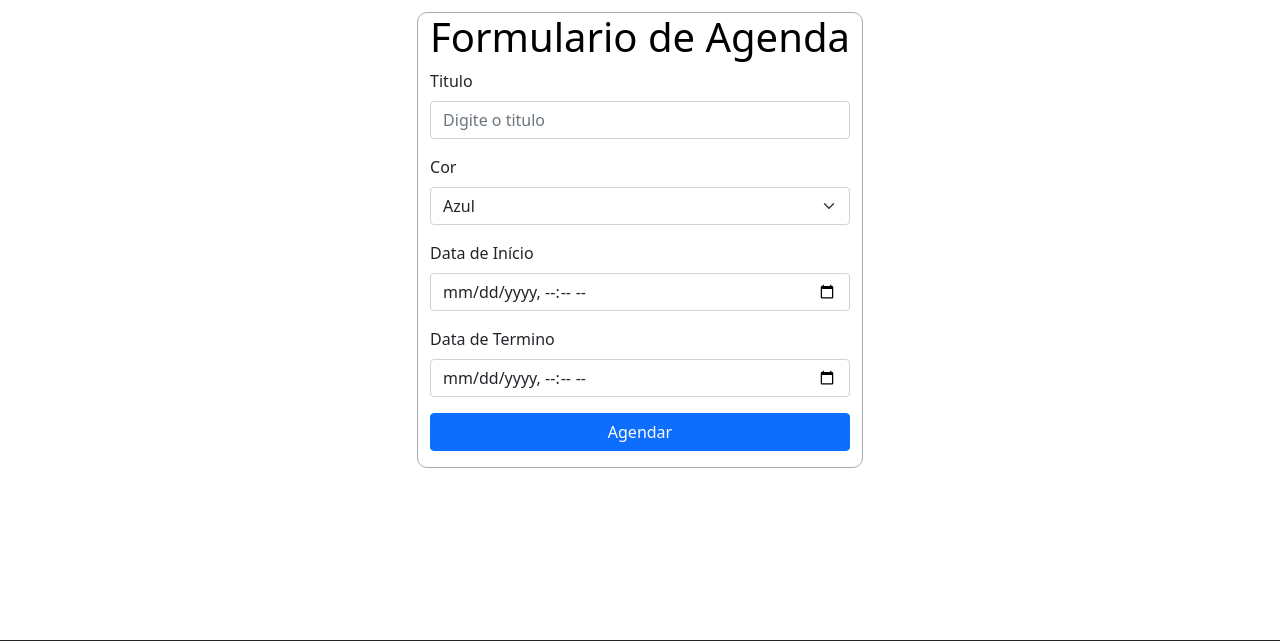
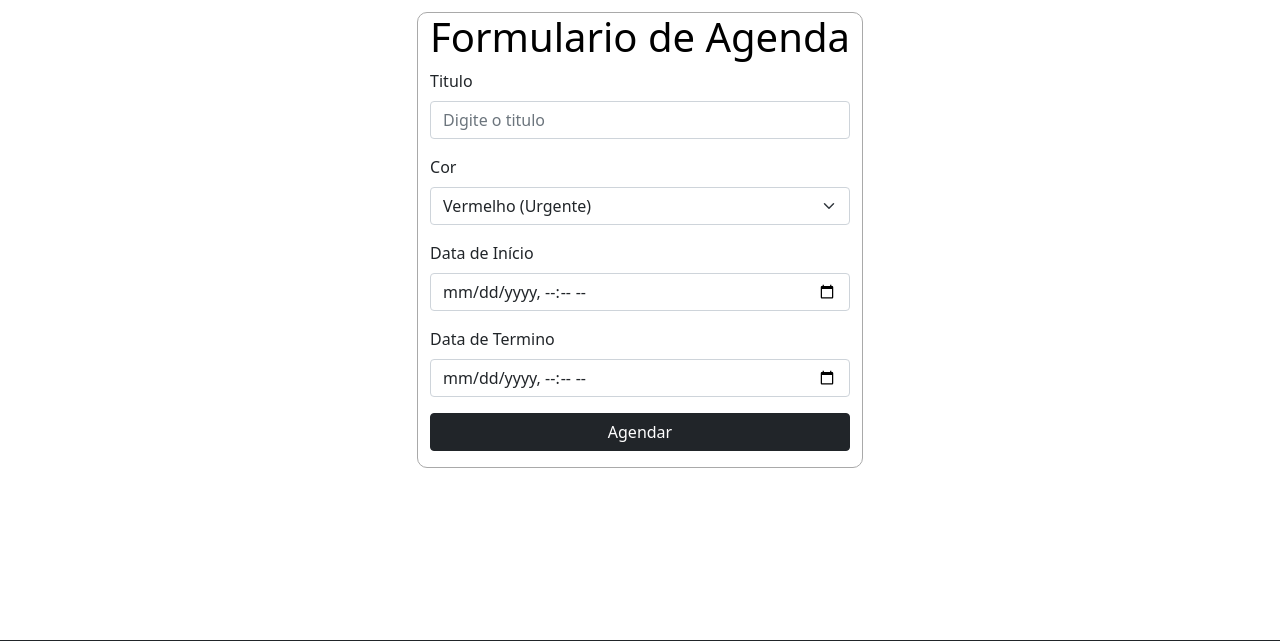
Before and after one commit to NecromancerSL/ProjetoAgenda, a PHP site: page /agendamento_formulario.php in a window 1280 px wide. Shown: the part 216-857 px from the top of the page. Run offline with PHP 8.4, Linux system fonts and the light colour scheme; the visitor is signed in with stand-in values (Sample User, id 1); some libraries are stand-ins or nearby versions.

Commit message:
Alteração da ordem das cores, nomeando elas e troca de cor dos bostões

```diff
--- a/Coisas para fazer.txt
+++ b/Coisas para fazer.txt
@@ -5,7 +5,7 @@ cadastro:
 
 - estilizar o botão de visualizar senha 🆗
 
-- arrumar a formatação da data 🆗
+- arrumar a formatação da data
 
 -----------------------------------------------------------------
 
@@ -29,7 +29,7 @@ perfil editar:
 
 - botão de mostrar senha
 
-- arrumar a data 🆗
+- arrumar a data
 
 - melhorar a aparencia
 
@@ -47,7 +47,7 @@ agendamentos:
 
 formulario de agendamentos:
 
-- arrumar a parte da data 🆗
+- arrumar a parte da data
 
 - colocar uma parse de situação dentro de cada cor
 
--- a/CódigoTeste/agendamento_formulario.php
+++ b/CódigoTeste/agendamento_formulario.php
@@ -59,10 +59,10 @@
                         <div class="mb-3">
                             <label for="formGroupExampleInput" class="form-label">Cor</label>
                             <select class="form-select" aria-label="Default select example" name="agendaCor" id="cor">
-                                <option value="blue" selected>Azul</option>
-                                <option value="green">Verde</option>
-                                <option value="yellow">Amarelo</option>
-                                <option value="red">Vermelho</option>
+                                <option value="red" selected>Vermelho (Urgente)</option>
+                                <option value="yellow">Amarelo (Importante)</option>
+                                <option value="green">Verde (Desejável)</option>
+                                <option value="blue">Azul (Descartável)</option>
 
                             </select>
                         </div>
@@ -80,7 +80,7 @@
                         </div>
 
                         <div class="mb-3">
-                            <button type="submit" class="btn btn-primary botao" id="btnacessar">Agendar</button>
+                            <button type="submit" class="btn btn-dark botao" id="btnacessar">Agendar</button>
                         </div>
 
                         <h6 class="alerta" id="alerta"></h6>
--- a/CódigoTeste/agendamentos.php
+++ b/CódigoTeste/agendamentos.php
@@ -67,7 +67,7 @@
 
 
               echo "<tr><td>$title</td> <td style='background-color:$color ;'></td> <td>".date('d/m/Y H:i', strtotime($start))."</td> <td>".date('d/m/Y H:i', strtotime($end))."</td>";
-              echo "<td><a href='agendamento_formulario_editar.php?id=$id'class='btn btn-primary'>Editar</a><a href='deletar.php?id=$id'class='btn btn-danger'>Apagar</a></td></tr>";
+              echo "<td><a href='agendamento_formulario_editar.php?id=$id'class='btn btn-info'>Editar</a><a href='deletar.php?id=$id'class='btn btn-danger'>Apagar</a></td></tr>";
             }
 
             mysqli_close($conexao);
@@ -77,7 +77,7 @@
                 </div>
                 <div class="mb-3">
                     <a href="agendamento_formulario.php">
-                        <button type="button" class="btn btn-success botao">Agendar</button>
+                        <button type="button" class="btn btn-dark botao">Agendar</button>
                     </a>
                 </div>
             </div>
--- a/CódigoTeste/cadastro_formulario.php
+++ b/CódigoTeste/cadastro_formulario.php
@@ -52,7 +52,7 @@
                     </div>
 
                     <div class="mb-3">
-                        <button type="submit" class="btn btn-primary botao" id="btnacessar">Cadastrar</button>
+                        <button type="submit" class="btn btn-dark botao" id="btnacessar">Cadastrar</button>
                     </div>
 
                     <h6 class="alerta" id="alerta">
--- a/CódigoTeste/home.php
+++ b/CódigoTeste/home.php
@@ -69,12 +69,13 @@
             </div>
         </nav>
         <div class="container p-4">
-            <h1 class="titulo" id="texto">Calendario</h1>
+            <h1 class="titulo" id="texto">Calendário</h1>
             <div id='calendar'>
 
             </div>
+            <br>
             <div class="row  justify-content-center align-items-center">
-                <a href="agendamentos.php"><button type="submit" class="btn btn-primary botao">Agendamentos</button>
+                <a href="agendamentos.php"><button type="submit" class="btn btn-dark botao">Agendamentos</button>
                 </a>
             </div>
         </div>
--- a/CódigoTeste/index.php
+++ b/CódigoTeste/index.php
@@ -37,7 +37,7 @@
                     </div>
 
                     <div class="mb-3">
-                        <button type="submit" class="btn btn-primary botao" id="btnacessar">Acessar</button>
+                        <button type="submit" class="btn btn-dark botao" id="btnacessar">Acessar</button>
                     </div>
 
                     <h6 class="alerta" id="alerta">
--- a/CódigoTeste/logout.php
+++ b/CódigoTeste/logout.php
@@ -10,7 +10,7 @@
             header("location: index.php");
             exit();
         }else {
-            echo "<a href='logout.php?token=".$token."'> <button class='btn btn-danger'>Confirmar logout </button></a> ";
-            echo "<button class='btn btn-primary' onclick='window.history.back()'>Cancelar logout </button>";
+            echo "<a href='logout.php?token=".$token."'> <button class='btn btn-dark'>Sair </button></a> ";
+            echo "<button class='btn btn-danger' onclick='window.history.back()'>Cancelar </button>";
         }
     ?>
--- a/CódigoTeste/perfil.php
+++ b/CódigoTeste/perfil.php
@@ -84,7 +84,7 @@
                     </div>
 
                     <div class="mb-3">
-                        <input type='submit' name='editar_perfil' class='btn btn-primary botao' value='Editar perfil' />
+                        <input type='submit' name='editar_perfil' class='btn btn-dark botao' value='Editar perfil' />
                     </div>
 
                     </form>
```
Also changed, not shown: CódigoTeste/agendamento_formulario_editar.php (+5 -5 lines).
